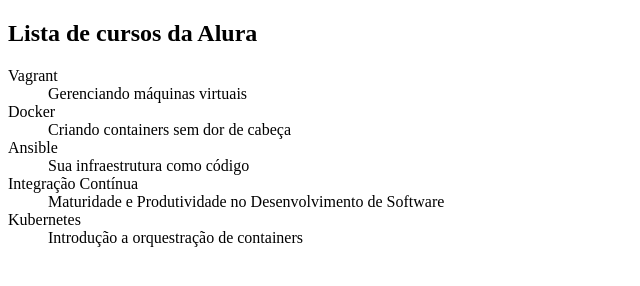
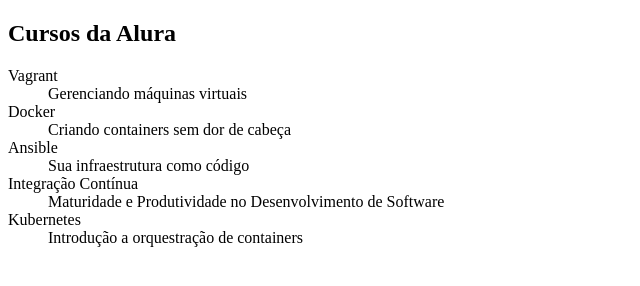
Before and after one commit to anajalvarenga/alura-git, a plain HTML site: page index.html in a window 1280 px wide. Shown: the whole page, without its empty margins (0-640 px from the left). Drawn offline with Linux system fonts and the light colour scheme.

Commit message:
Mexendo no título

```diff
--- a/index.html
+++ b/index.html
@@ -5,7 +5,7 @@
     <title>Lista de Cursos DevOps da Alura</title>
 </head>
 <body>
-	<h2>Lista de cursos da Alura</h2>
+	<h2>Cursos da Alura</h2>
 
     <dl>
 		<dt>Vagrant</dt>
```
